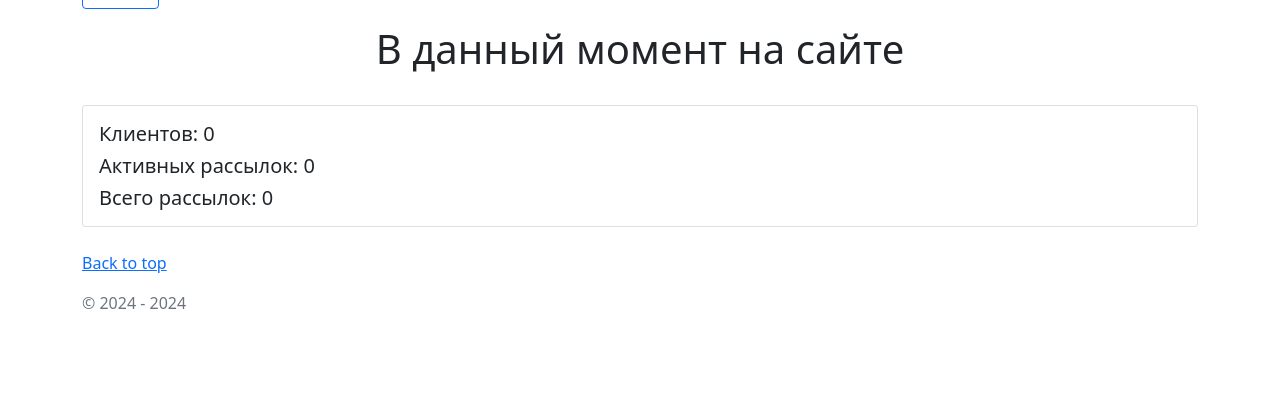
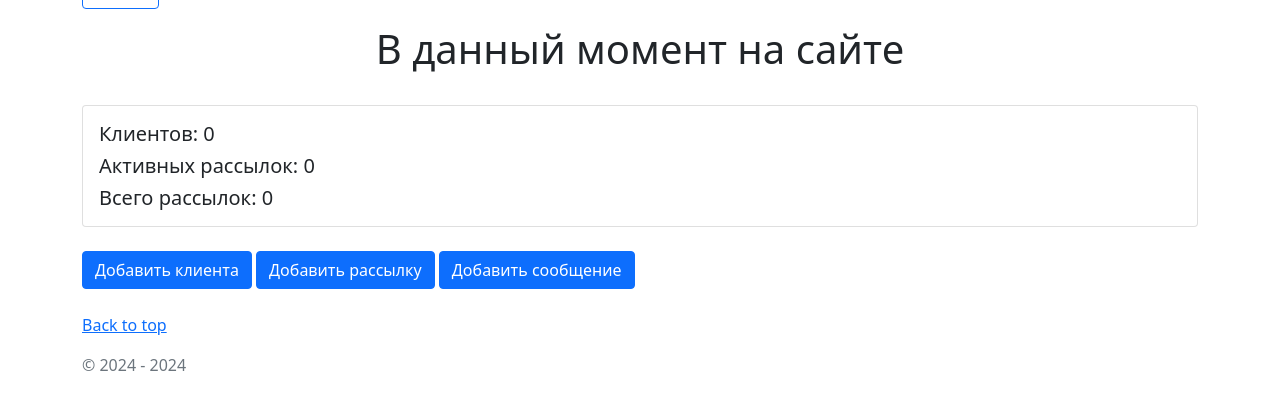
Before and after one commit to SergeyMediv/CW_6, a Django app: page / in a window 1280 px wide. Shown: the part 252-662 px from the top of the page. Run offline with Django 4.2, Linux system fonts and the light colour scheme; the visitor is signed in with stand-in values (Sample User, id 1); data that the repository does not hold is empty; some libraries are stand-ins or nearby versions.

Commit message:
buttons for index

```diff
--- a/mailing/templates/mailing/index.html
+++ b/mailing/templates/mailing/index.html
@@ -22,4 +22,13 @@
     </div>
 </div>
 <br>
+
+{% if user.is_authenticated %}
+<div class="container">
+
+        <a class="btn btn-primary mb-7" href="{% url 'mailing:client_create' %}">Добавить клиента</a>
+        <a class="btn btn-primary mb-7" href="{% url 'mailing:mailing_create' %}">Добавить рассылку</a>
+        <a class="btn btn-primary mb-7" href="{% url 'mailing:message_create' %}">Добавить сообщение</a>
+</div><br>
+{% endif %}
 {% endblock %}
```
